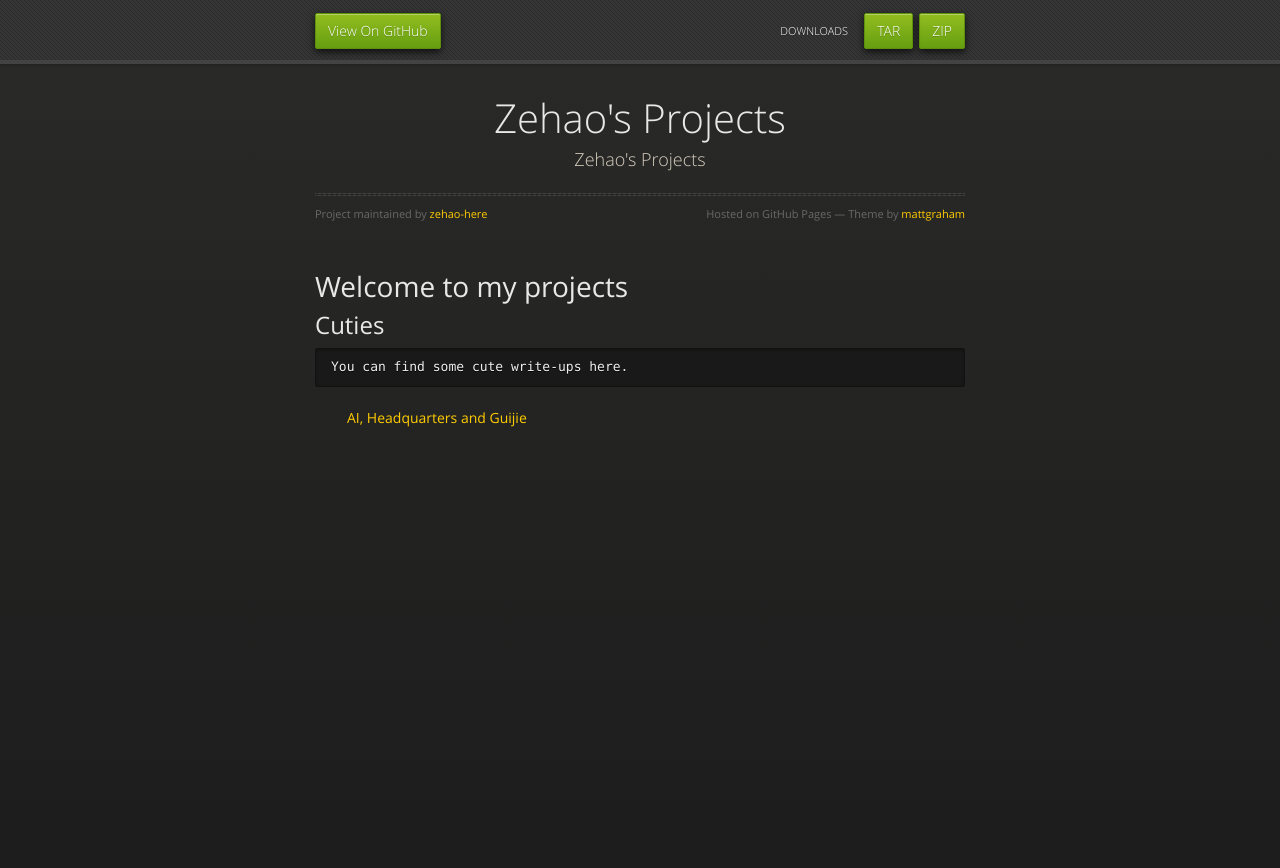
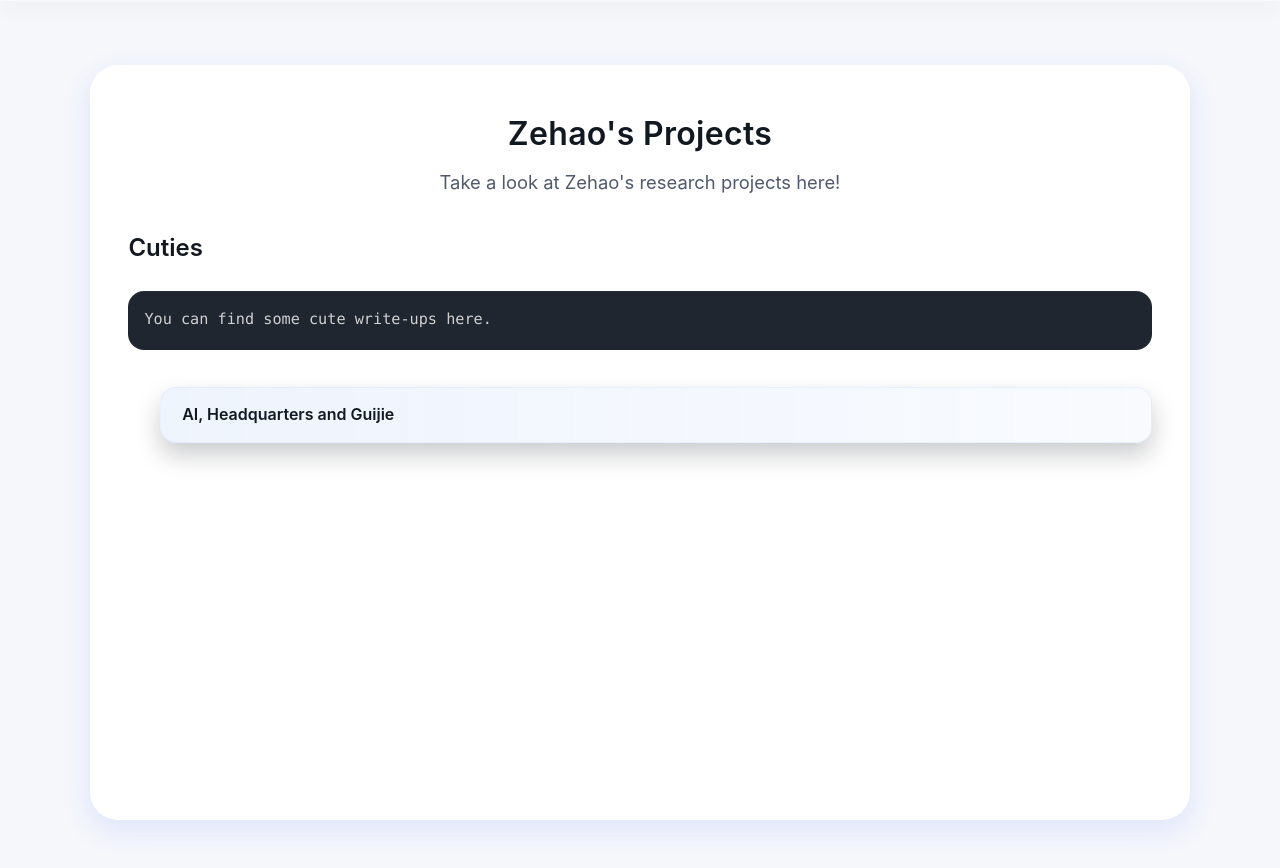
Before and after one commit to zehao-here/projects, a Jekyll site: the page built from index.md, in a window 1280 px wide. Shown: the top 868 px of the page. Built offline with Jekyll 4.4.1, drawn with Linux system fonts in a browser that asks for light colours.

Commit message:
Change: modified theme styles greatly.

````diff
--- a/_config.yml
+++ b/_config.yml
@@ -1,6 +1,6 @@
 title: Zehao's Projects
-description: Zehao's Projects
-show_downloads: true
+description: Take a look at Zehao's research projects here!
+show_downloads: false
 google_analytics:
 theme: jekyll-theme-midnight
 remote_theme: pages-themes/midnight@v0.2.0
--- a/_layouts/default.html
+++ b/_layouts/default.html
@@ -19,7 +19,7 @@
   </head>
   <body>
       <div id="header">
-        <nav>
+        <!-- <nav>
           <ul>
             <li class="fork"><a href="{{ site.github.repository_url }}">View On GitHub</a></li>
             {% if site.show_downloads %}
@@ -28,7 +28,7 @@
               <li class="title">DOWNLOADS</li>
             {% endif %}
           </ul>
-        </nav>
+        </nav> -->
       </div><!-- end header -->
 
     <div class="wrapper">
@@ -37,9 +37,9 @@
         <div id="title">
           <h1>{{ site.title | default: site.github.repository_name }}</h1>
           <p>{{ site.tagline | default: site.description | default: site.github.project_tagline }}</p>
-          <hr>
+          <!-- <hr>
           <span class="credits left">Project maintained by <a href="{{ site.github.owner_url }}">{{ site.github.owner_name }}</a></span>
-          <span class="credits right">Hosted on GitHub Pages &mdash; Theme by <a href="https://twitter.com/mattgraham">mattgraham</a></span>
+          <span class="credits right">Hosted on GitHub Pages &mdash; Theme by <a href="https://twitter.com/mattgraham">mattgraham</a></span> -->
         </div>
 
         {{ content }}
--- a/_sass/jekyll-theme-midnight.scss
+++ b/_sass/jekyll-theme-midnight.scss
@@ -1,314 +1,535 @@
+
 @import "normalize";
 @import "fonts";
-@import "rouge-base16-dark.scss";
+@import "rouge-base16-dark";
+
+:root {
+  --font-body: "Inter", system-ui, -apple-system, BlinkMacSystemFont, "Segoe UI", sans-serif;
+  --color-background: #181e25;
+  --color-surface: #232b35;
+  --color-primary: #99c1ff;
+  --color-accent: #78a5ef;
+  --color-text: #f3f4f6;
+  --color-text-light: #c2cbe0;
+  --shadow-soft: 0 10px 30px rgba(0, 0, 0, 0.4);
+  --max-width: 1100px;
+}
+
+*,
+*::before,
+*::after {
+  box-sizing: border-box;
+}
 
 body {
-  padding:0px 0 20px 0px;
-  margin: 0px;
-  font:14px/1.5 "OpenSansRegular", "Helvetica Neue", Helvetica, Arial, sans-serif;
-  color:#f0e7d5;
-  font-weight: normal;
-  background: #252525;
-  background-attachment: fixed !important;
-  background: linear-gradient(#2a2a29, #1c1c1c);
+  margin: 0;
+  font-family: var(--font-body);
+  background-color: var(--color-background);
+  color: var(--color-text);
+  line-height: 1.7;
+  min-height: 100vh;
+  display: flex;
+  flex-direction: column;
 }
 
-h1, h2, h3, h4, h5, h6 {
-  color:#e8e8e8;
-  margin:0 0 10px;
-  font-family: 'OpenSansRegular', "Helvetica Neue", Helvetica, Arial, sans-serif;
-  font-weight: normal;
+a {
+  color: var(--color-primary);
+  text-decoration: none;
+  font-weight: 500;
+  transition: color 0.2s ease, text-decoration-color 0.2s ease;
+
+  &:hover,
+  &:focus {
+    color: var(--color-accent);
+    text-decoration: underline;
+    text-decoration-thickness: 2px;
+    text-underline-offset: 4px;
+  }
 }
 
-p, ul, ol, table, pre, dl {
-  margin:0 0 20px;
+p,
+ul,
+ol,
+table,
+pre,
+dl,
+blockquote {
+  margin: 0 0 0rem;
 }
 
-h1, h2, h3 {
-  line-height:1.1;
-
+h1,
+h2,
+h3,
+h4,
+h5,
+h6 {
+  margin: 0 0 0rem;
+  font-weight: 600;
+  color: var(--color-text);
 }
 
 h1 {
-  font-size:28px;
+  font-size: 1.5rem;
+  line-height: 1.1;
 }
 
 h2 {
-  font-size: 24px;
-}
-
-h4, h5, h6 {
-  color:#e8e8e8;
+  font-size: 1.25rem;
 }
 
 h3 {
-  font-size: 18px;
-  line-height: 24px;
-  font-family: 'OpenSansRegular', "Helvetica Neue", Helvetica, Arial, sans-serif !important;
-  font-weight: normal;
-  color: #b6b6b6;
+  font-size: 1.1rem;
 }
 
-a {
-  color:#ffcc00;
-  font-weight:400;
-  text-decoration:none;
+h4 {
+  font-size: 0.9rem;
+}
 
-  &:hover {
-    color: #ffeb9b;
+h5 {
+  font-size: 0.8rem;
+  color: var(--color-text-light);
+}
+
+h6 {
+  font-size: 0.7rem;
+  color: var(--color-text-light);
+  text-transform: uppercase;
+  letter-spacing: 0.08em;
+}
+
+strong {
+  font-weight: 600;
+}
+
+em {
+  font-style: italic;
+}
+
+hr {
+  border: none;
+  height: 1px;
+  width: 100%;
+  background: linear-gradient(90deg, rgba(153, 193, 255, 0) 0%, rgba(153, 193, 255, 0.45) 50%, rgba(153, 193, 255, 0) 100%);
+  margin: 1rem 0;
+}
+
+img {
+  max-width: 100%;
+  border-radius: 12px;
+  box-shadow: var(--shadow-soft);
+}
+
+code {
+  font-family: 'Fira Code', 'JetBrains Mono', 'SFMono-Regular', Menlo, Monaco, Consolas, "Liberation Mono", "Courier New", monospace;
+  font-size: 0.95rem;
+  line-height: 1.6;
+  background: rgba(120, 165, 239, 0.12);
+  color: var(--color-primary);
+  padding: 0.1rem 0.35rem;
+  border-radius: 6px;
+}
+
+pre {
+  margin: 0 0 0.5rem;
+  padding: 1rem 1rem;
+  background: #1f2630;
+  border-radius: 16px;
+  box-shadow: inset 0 1px 0 rgba(255, 255, 255, 0.04);
+  overflow: auto;
+
+  code {
+    background: none;
+    padding: 0;
+    color: inherit;
+    white-space: pre;
   }
 }
 
-a small {
-  font-size:11px;
-  color:#666;
-  margin-top:-0.6em;
-  display:block;
+blockquote {
+  margin: 0 0 1rem;
+  padding: 1.2rem 1.5rem;
+  border-left: 4px solid var(--color-primary);
+  background: rgba(153, 193, 255, 0.08);
+  color: var(--color-text-light);
+  border-radius: 0 12px 12px 0;
+  font-style: italic;
 }
 
-ul{
-  list-style-image:url('../images/bullet.png');
+table {
+  width: 100%;
+  border-collapse: collapse;
+  background-color: rgba(255, 255, 255, 0.02);
+  border-radius: 16px;
+  overflow: hidden;
 }
 
-strong {
-  font-family: 'OpenSansBold', "Helvetica Neue", Helvetica, Arial, sans-serif !important;
-  font-weight: normal;
+th,
+td {
+  padding: 0.9rem 1.1rem;
+  text-align: left;
+}
+
+th {
+  font-weight: 600;
+  color: var(--color-primary);
+  border-bottom: 1px solid rgba(153, 193, 255, 0.18);
+  background-color: rgba(35, 43, 53, 0.85);
+}
+
+td {
+  border-bottom: 1px solid rgba(153, 193, 255, 0.08);
+  color: var(--color-text-light);
+}
+
+tbody tr:last-child td {
+  border-bottom: none;
+}
+
+ul,
+ol {
+  padding-left: 1.4rem;
+  color: var(--color-text-light);
+}
+
+ul {
+  list-style: disc;
+}
+
+ol {
+  list-style: decimal;
+}
+
+li + li {
+  margin-top: 0.4rem;
+}
+
+dl {
+  color: var(--color-text-light);
+}
+
+dt {
+  font-weight: 600;
+  color: var(--color-primary);
+  margin-bottom: 0.3rem;
+}
+
+dd {
+  margin: 0 0 1rem 0;
 }
 
 .wrapper {
-  max-width:650px;
-  margin:0 auto;
-  position:relative;
-  padding: 0 20px;
+  width: min(100% - 2.5rem, var(--max-width));
+  margin: 0 auto;
+  flex: 1 0 auto;
+  display: flex;
+  flex-direction: column;
+  gap: 2.5rem;
+  padding: 4rem 0 5rem;
 }
 
-section img {
-  max-width: 100%;
+section {
+  flex: 1 0 auto;
+  background-color: var(--color-surface);
+  border-radius: 28px;
+  box-shadow: var(--shadow-soft);
+  padding: 3.2rem clamp(1.6rem, 3vw, 3.2rem);
+  display: flex;
+  flex-direction: column;
+  gap: 1.8rem;
 }
 
-blockquote {
-  border-left:3px solid #ffcc00;
-  margin:0;
-  padding:0 0 0 20px;
-  font-style:italic;
-}
+#title {
+  text-align: center;
+  display: flex;
+  flex-direction: column;
+  gap: 1rem;
+  margin-bottom: 0.5rem;
 
-code {
-  font-family: Monaco, Bitstream Vera Sans Mono, Lucida Console, Terminal, monospace;
-  color:#efefef;
-  font-size:13px;
-  margin: 0 4px;
-  padding: 4px 6px;
-  border-radius: 2px;
-}
+  h1 {
+    margin: 0;
+    font-size: clamp(1.5rem, 4vw, 2rem);
+    letter-spacing: 0.01em;
+  }
 
-pre {
-  padding:8px 15px;
-  background: #191919;
-  border-radius: 2px;
-  border:1px solid #121212;
-  box-shadow: inset 0 1px 3px rgba(0,0,0,.3);
-  overflow: auto;
-  overflow-y: hidden;
-
-  code {
-    color: #efefef;
-    text-shadow: 0px 1px 0px #000;
+  p {
     margin: 0;
-    padding: 0;
+    color: var(--color-text-light);
+    font-size: clamp(1rem, 2.2vw, 1.15rem);
   }
 }
 
-table {
-  width:100%;
-  border-collapse:collapse;
+.content-area {
+  display: flex;
+  flex-direction: column;
+  gap: 2rem;
 }
 
-th {
-  text-align:left;
-  padding:5px 10px;
-  border-bottom:1px solid #434343;
-  color: #b6b6b6;
-  font-family: 'OpenSansSemibold', "Helvetica Neue", Helvetica, Arial, sans-serif !important;
-  font-weight: normal;
+.project-list {
+  display: flex;
+  flex-direction: column;
+  gap: 0.8rem;
+  margin: 0;
+
+  a {
+    display: inline-flex;
+    align-items: center;
+    justify-content: flex-start;
+    gap: 0.3rem;
+    padding: 0.85rem 1.3rem;
+    border-radius: 16px;
+    background: linear-gradient(to right, rgba(120, 165, 239, 0.12), rgba(120, 165, 239, 0.05));
+    color: var(--color-text);
+    font-weight: 600;
+    box-shadow: 0 12px 24px rgba(18, 24, 32, 0.22);
+    border: 1px solid rgba(153, 193, 255, 0.16);
+    transition: transform 0.2s ease, box-shadow 0.2s ease, border-color 0.2s ease;
+
+    &:hover,
+    &:focus {
+      transform: translateY(-2px);
+      box-shadow: 0 16px 30px rgba(120, 165, 239, 0.28);
+      border-color: rgba(120, 165, 239, 0.4);
+    }
+  }
 }
 
-td {
-  text-align:left;
-  padding:5px 10px;
-  border-bottom:1px solid #434343;
-}
-
-hr {
-  border: 0;
-  outline: none;
-  height: 3px;
-  background: transparent url('../images/hr.gif') center center repeat-x;
-  margin: 0 0 20px;
-}
-
-dt {
-  color:#F0E7D5;
-  font-family: 'OpenSansSemibold', "Helvetica Neue", Helvetica, Arial, sans-serif !important;
-  font-weight: normal;
-}
-
-
 #header {
+  background-color: var(--color-surface);
+  color: var(--color-text);
+  border-bottom: 1px solid rgba(153, 193, 255, 0.08);
+  box-shadow: 0 6px 18px rgba(0, 0, 0, 0.35);
+  position: sticky;
+  top: 0;
   z-index: 100;
-  left:0;
-  top: 0px;
-  height: 60px;
-  width: 100%;
-  position: fixed;
-  background: url(../images/nav-bg.gif) #353535;
-  border-bottom: 4px solid #434343;
-  box-shadow: 0px 1px 3px rgba(0,0,0,.25);
 
   nav {
-    max-width: 650px;
+    width: min(100% - 2.5rem, var(--max-width));
     margin: 0 auto;
-    padding: 0 10px;
-    background: blue;
-    margin: 6px auto;
+    display: flex;
+    justify-content: space-between;
+    align-items: center;
+    gap: 1.5rem;
+    padding: 1.5rem 0;
 
     ul {
-      list-style-type: none;
+      display: flex;
+      gap: 1rem;
+      list-style: none;
       margin: 0;
       padding: 0;
+      flex-wrap: wrap;
 
       li {
-        font-family: 'OpenSansLight', "Helvetica Neue", Helvetica, Arial, sans-serif;
-        font-weight: normal;
-        list-style: none;
-        display: inline;
-        color: white;
-        line-height: 50px;
-        text-shadow: 0px 1px 0px rgba(0,0,0,.2);
-        font-size: 14px;
+        font-weight: 500;
+        color: var(--color-text-light);
+
+        &.title {
+          font-size: 0.85rem;
+          letter-spacing: 0.08em;
+          text-transform: uppercase;
+        }
 
         a {
-          color: white;
-          border: 1px solid #5d910b;
-          background: linear-gradient(#93bd20, #659e10);
-          border-radius: 2px;
-          box-shadow: inset 0px 1px 0px rgba(255,255,255,.3), 0px 3px 7px rgba(0,0,0,.7);
+          display: inline-flex;
+          align-items: center;
+          justify-content: center;
+          gap: 0.35rem;
+          padding: 0.65rem 1.15rem;
+          border-radius: 999px;
+          border: 1px solid rgba(153, 193, 255, 0.22);
+          background: linear-gradient(to right, rgba(153, 193, 255, 0.2), rgba(120, 165, 239, 0.12));
+          color: var(--color-text);
+          box-shadow: 0 10px 22px rgba(18, 24, 32, 0.25);
+          transition: transform 0.2s ease, box-shadow 0.2s ease, border-color 0.2s ease;
 
-          background-color: #93bd20;
-          padding: 10px 12px;
-          margin-top: 6px;
-          line-height:14px;
-          font-size:14px;
-          display:inline-block;
-          text-align:center;
-
-          &:hover {
-            background: linear-gradient(#749619, #527f0e);
-            background-color: #659e10;
-            border: 1px solid #527f0e;
-            box-shadow: inset 0px 1px 1px rgba(0,0,0,.2), 0px 1px 0px rgba(0,0,0,.0);
+          &:hover,
+          &:focus {
+            transform: translateY(-1px);
+            box-shadow: 0 14px 26px rgba(120, 165, 239, 0.25);
+            border-color: rgba(120, 165, 239, 0.35);
           }
-        }
-
-        &.fork {
-          float: left;
-          margin-left: 0px;
-        }
-
-        &.downloads {
-          float: right;
-          margin-left: 6px;
-        }
-
-        &.title {
-          float: right;
-          margin-right: 10px;
-          font-size: 11px;
         }
       }
     }
   }
 }
 
-section {
-  max-width:650px;
-  padding: 30px 0px 50px 0px;
-  margin: 20px 0;
-  margin-top: 70px;
+.button,
+button,
+input[type="submit"],
+input[type="button"],
+input[type="reset"] {
+  display: inline-flex;
+  align-items: center;
+  justify-content: center;
+  gap: 0.4rem;
+  padding: 0.85rem 1.8rem;
+  border-radius: 999px;
+  border: 1px solid rgba(153, 193, 255, 0.25);
+  background: linear-gradient(135deg, var(--color-primary), #27497a);
+  color: #fff;
+  font-weight: 600;
+  letter-spacing: 0.01em;
+  cursor: pointer;
+  box-shadow: 0 18px 36px rgba(26, 54, 93, 0.32);
+  transition: transform 0.2s ease, box-shadow 0.2s ease, border-color 0.2s ease, background-color 0.2s ease;
+
+  &:hover,
+  &:focus {
+    transform: translateY(-1px);
+    box-shadow: 0 20px 38px rgba(120, 165, 239, 0.3);
+    border-color: rgba(120, 165, 239, 0.4);
+  }
+}
+
+footer,
+.site-footer {
+  text-align: center;
+  color: var(--color-text-light);
+  padding: 2rem 0 3rem;
+}
+
+@media (max-width: 960px) {
+  #header nav {
+    flex-direction: column;
+    align-items: flex-start;
+    gap: 1rem;
+    padding: 1.25rem 0;
+  }
+
+  #header nav ul {
+    gap: 0.75rem;
+  }
+
+  .wrapper {
+    padding: 3.2rem 0 4rem;
+  }
+
+  section {
+    padding: 2.6rem clamp(1.4rem, 4vw, 2.6rem);
+    gap: 2.2rem;
+  }
+}
+
+@media (max-width: 720px) {
+  body {
+    line-height: 1.65;
+  }
+
+  .wrapper {
+    width: min(100% - 1.8rem, var(--max-width));
+    padding: 2.8rem 0 3.6rem;
+  }
+
+  section {
+    border-radius: 24px;
+    padding: 2.2rem 1.6rem;
+  }
 
   #title {
-    border: 0;
-    outline: none;
-    margin: 0 0 50px 0;
-    padding: 0 0 5px 0;
-
     h1 {
-      font-family: 'OpenSansLight', "Helvetica Neue", Helvetica, Arial, sans-serif;
-      font-weight: normal;
-      font-size: 40px;
-      text-align: center;
-      line-height: 36px;
+      font-size: 2rem;
     }
 
     p {
-      color: #d7cfbe;
-      font-family: 'OpenSansLight', "Helvetica Neue", Helvetica, Arial, sans-serif;
-      font-weight: normal;
-      font-size: 18px;
-      text-align: center;
+      font-size: 1rem;
     }
+  }
 
-    .credits {
-      font-size: 11px;
-      font-family: 'OpenSansRegular', "Helvetica Neue", Helvetica, Arial, sans-serif;
-      font-weight: normal;
-      color: #696969;
-      margin-top: -10px;
-
-      &.left {
-        float: left;
-      }
-
-      &.right {
-        float: right;
-      }
-    }
-
+  .project-list a {
+    padding: 0.75rem 1.1rem;
+    border-radius: 14px;
   }
 }
 
-@media print, screen and (max-width: 720px) {
+@media (max-width: 540px) {
+  :root {
+    --max-width: 680px;
+  }
 
-  #title {
-    .credits {
-      display: block;
-      width: 100%;
-      line-height: 30px;
-      text-align: center;
+  .wrapper {
+    width: min(100% - 1.2rem, var(--max-width));
+    padding: 2.3rem 0 3rem;
+  }
 
-      .left {
-        float: none;
-        display: block;
-      }
+  section {
+    padding: 1.9rem 1.3rem;
+    border-radius: 20px;
+  }
 
-      .right {
-        float: none;
-        display: block;
-      }
-    }
+  h1 {
+    font-size: 2rem;
+  }
+
+  h2 {
+    font-size: 1.6rem;
+  }
+
+  h3 {
+    font-size: 1.3rem;
+  }
+
+  #header nav {
+    align-items: center;
+  }
+
+  #header nav ul {
+    width: 100%;
+    justify-content: center;
+  }
+
+  #header nav ul li a {
+    width: 100%;
+    justify-content: center;
+  }
+
+  .project-list a {
+    padding: 0.7rem 1rem;
   }
 }
 
-@media print, screen and (max-width: 480px) {
+@media (prefers-color-scheme: dark) {
+  :root {
+    --color-background: #181e25;
+    --color-surface: #232b35;
+    --color-primary: #99c1ff;
+    --color-accent: #78a5ef;
+    --color-text: #f3f4f6;
+    --color-text-light: #c2cbe0;
+    --shadow-soft: 0 10px 30px rgba(0, 0, 0, 0.4);
+  }
+}
 
-  #header {
-    margin-top: -20px;
+@media (prefers-color-scheme: light) {
+  :root {
+    --color-background: #f5f7fb;
+    --color-surface: #ffffff;
+    --color-primary: #3d5afe;
+    --color-accent: #27497a;
+    --color-text: #121820;
+    --color-text-light: #515a6c;
+    --shadow-soft: 0 10px 30px rgba(61, 90, 254, 0.12);
+  }
+
+  body {
+    background-color: var(--color-background);
+    color: var(--color-text);
   }
 
   section {
-    margin-top: 40px;
+    background-color: var(--color-surface);
   }
-  nav {
-    display: none;
+
+  blockquote {
+    background: rgba(61, 90, 254, 0.08);
+  }
+
+  img {
+    box-shadow: 0 12px 28px rgba(61, 90, 254, 0.15);
+  }
+
+  #header {
+    background-color: var(--color-surface);
+    color: var(--color-text);
   }
 }
--- a/index.md
+++ b/index.md
@@ -8,9 +8,7 @@ layout: default
 }
 </style>
 
-# Welcome to my projects
-
-## Cuties
+# Cuties
 
 ```
 You can find some cute write-ups here.
````
Also changed, not shown: README.md.
